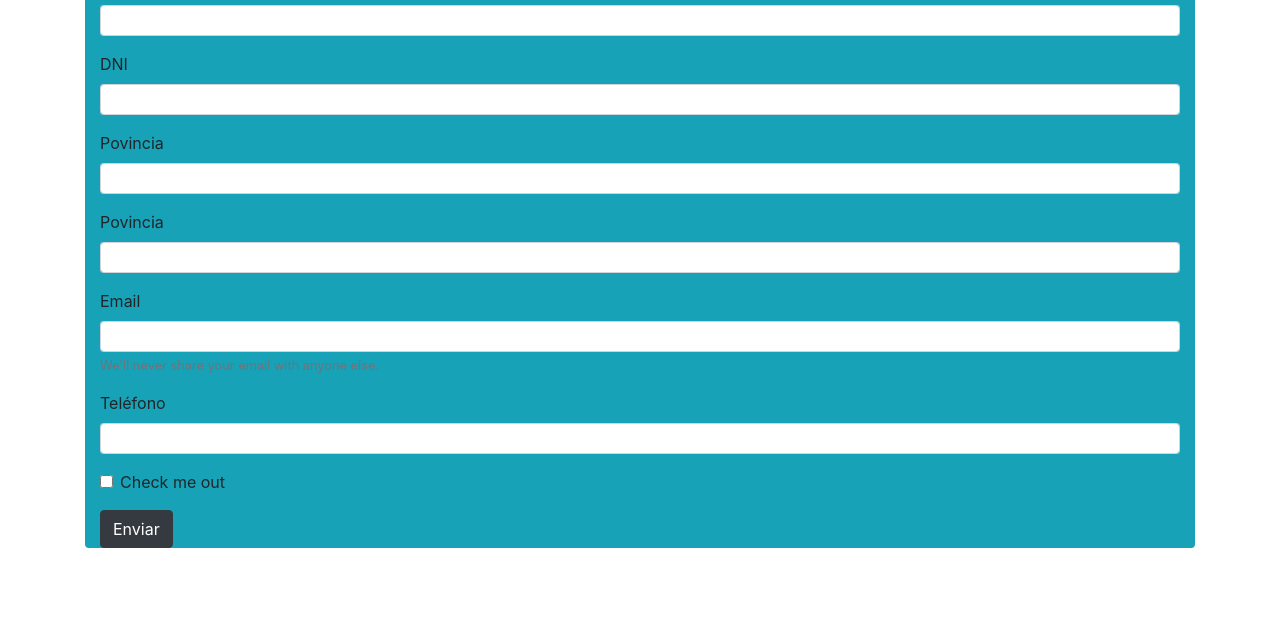
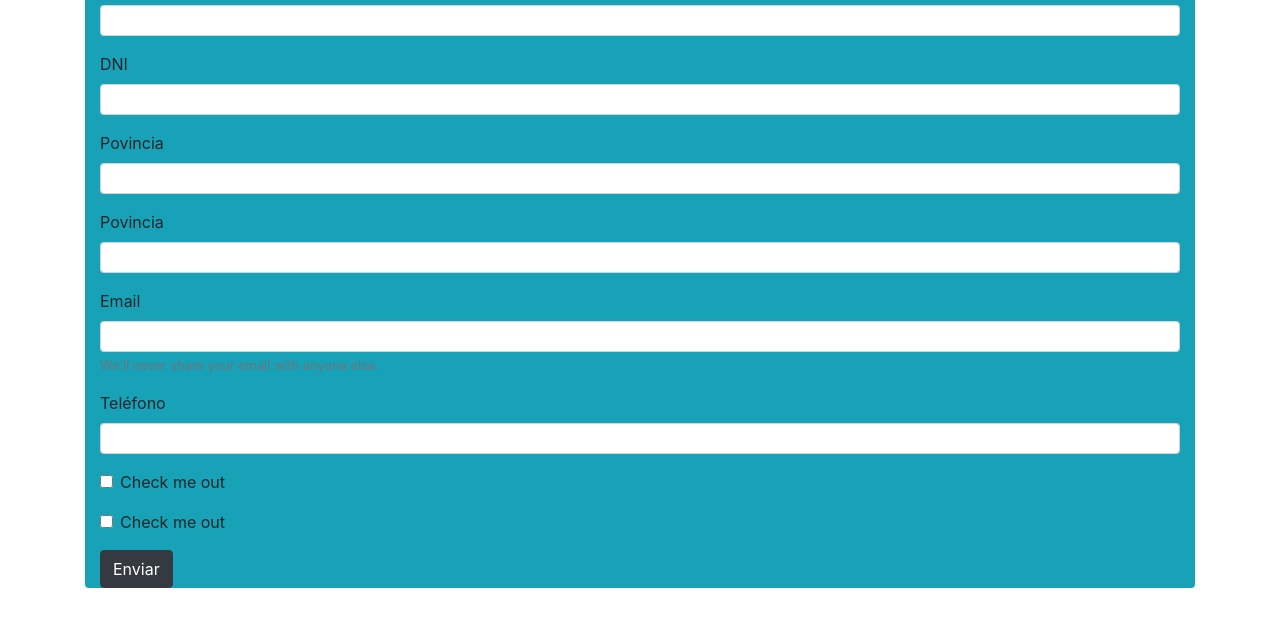
Before and after one commit to jsanchezperuga/Form_regirstro_NT1, a plain HTML site: page index.html in a window 1280 px wide. Shown: the part 107-734 px from the top of the page. Drawn offline with nearby package versions, Linux system fonts and the light colour scheme.

Commit message:
Dos cambios mas
no

```diff
--- a/css/styles.css
+++ b/css/styles.css
@@ -18,3 +18,5 @@ input::-webkit-inner-spin-button {
 input[type=number] {
   -moz-appearance: textfield;
 }
+
+/*un comentario*/
--- a/index.html
+++ b/index.html
@@ -60,6 +60,10 @@
                               <input type="checkbox" class="form-check-input" id="exampleCheck1">
                               <label class="form-check-label" for="exampleCheck1">Check me out</label>
                             </div>
+                            <div class="form-group form-check">
+                              <input type="checkbox" class="form-check-input" id="exampleCheck1">
+                              <label class="form-check-label" for="exampleCheck1">Check me out</label>
+                            </div>
                             <div>
                                 <button type="submit" class="btn btn-dark" id="btnSubmit">Enviar</button>
                             </div>
```
